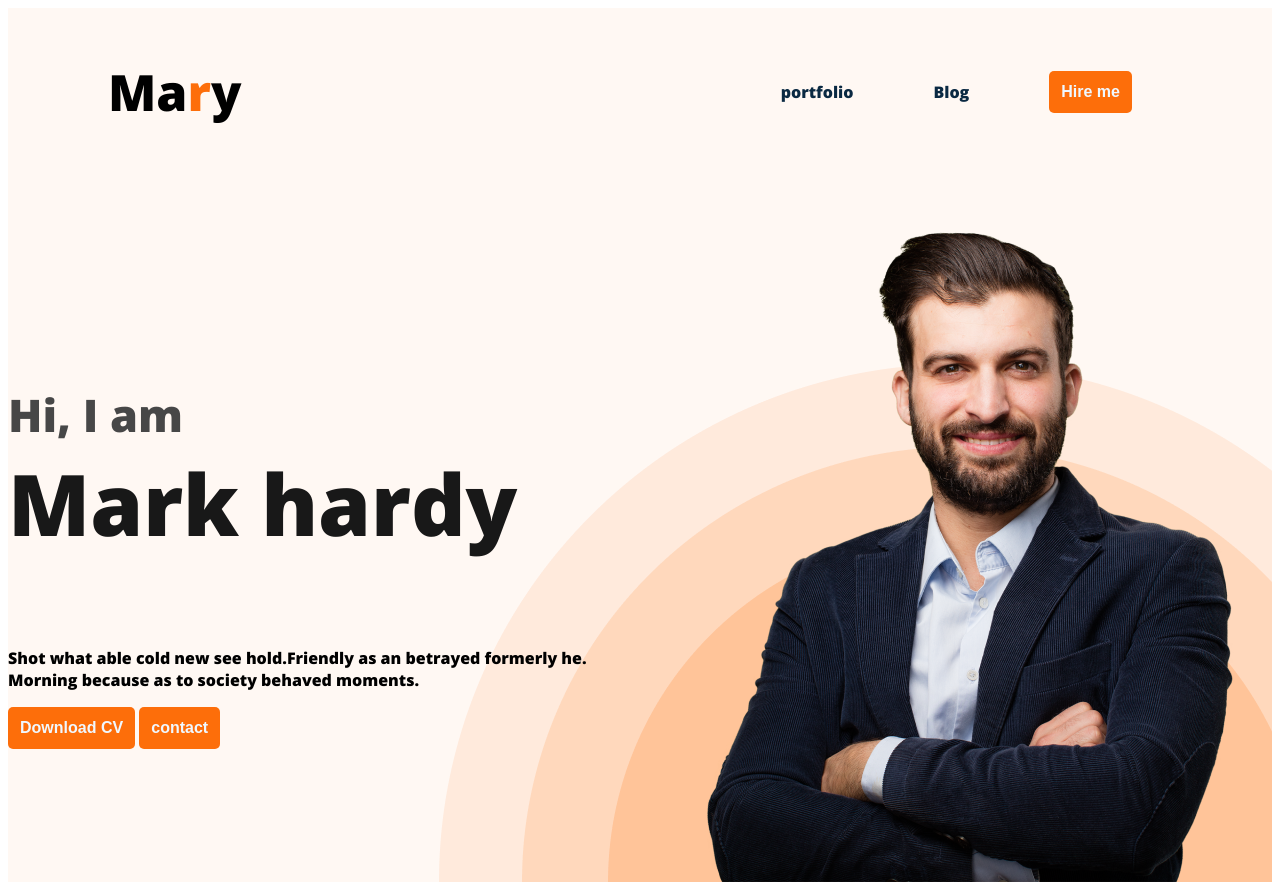
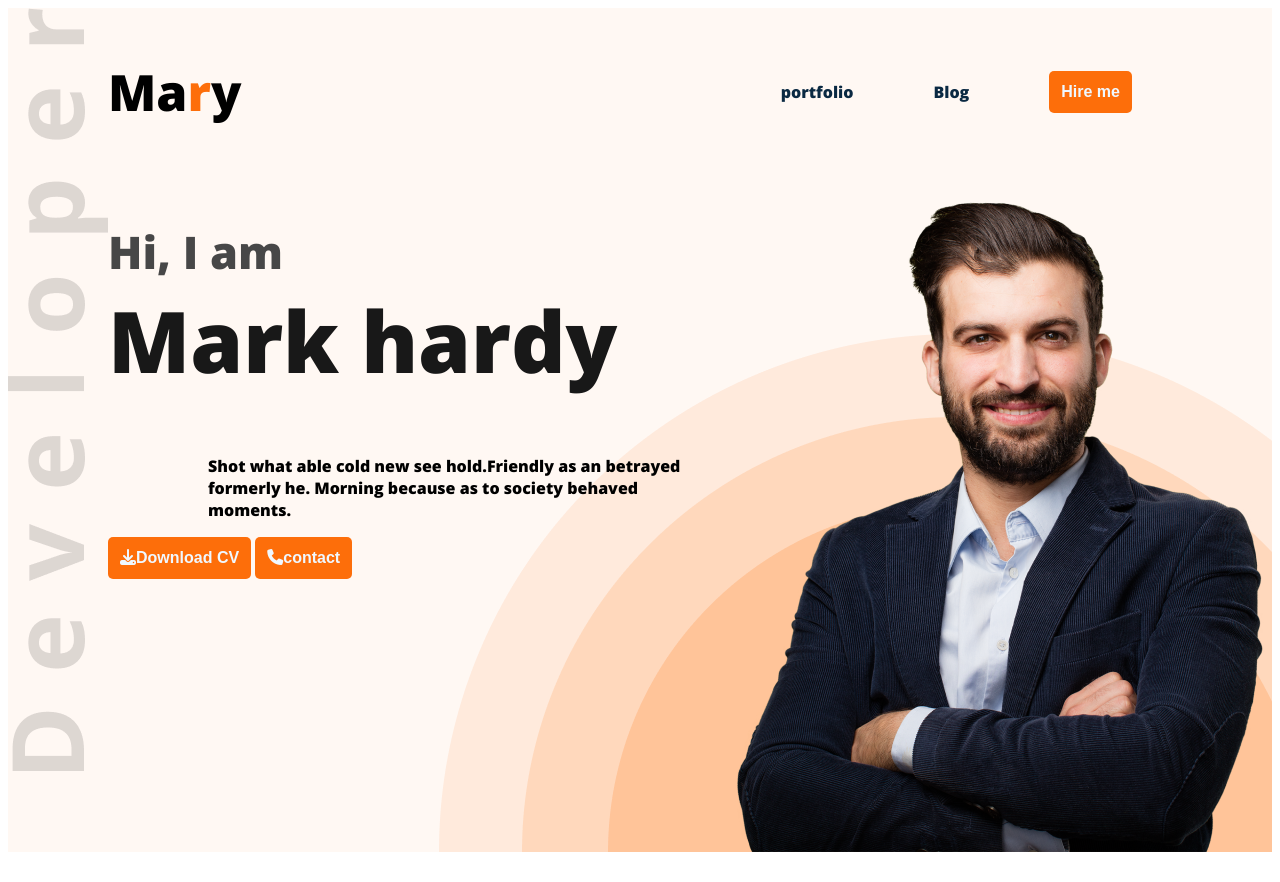
Before and after one commit to NafizFuad9/Developer-portfolio-, a plain HTML site: page index.html in a window 1280 px wide. Shown: the top 882 px of the page. Drawn offline with nearby package versions, Linux system fonts and the light colour scheme.

Commit message:
Icons added

```diff
--- a/Styles/portfolio.css
+++ b/Styles/portfolio.css
@@ -52,15 +52,17 @@ nav a{
 
  .header{
     background-color: #FFF8F3;
-    background-image: url(../images/header_bg.png);
+    background-image: url(../images/header_bg.png),url(../images/developer.png);
     background-repeat: no-repeat;
-     background-position: bottom right;
+     background-position: bottom right,top left;
 
 }
 
-.banner{padding: 30px 30px 0px 0px;
+.banner{
+    /* padding: 30px 30px 0px 0px; */
+    margin-left: 100px;
 display: flex;
-align-items: center;
+/* align-items: center; */
 justify-content: space-between;}
 
 .banner.profilePic{
@@ -81,8 +83,9 @@ justify-content: space-between;}
 }
 
 .banner content{
-max-width: 500px;
-    color: var(--Dark-03, #757575);
+width: 500px;
+    color:  #757575;
+    padding: o;
 
 }
 
--- a/index.html
+++ b/index.html
@@ -8,6 +8,7 @@
 <link rel="preconnect" href="https://fonts.gstatic.com" crossorigin>
 <link href="https://fonts.googleapis.com/css2?family=Open+Sans:wght@800&display=swap" rel="stylesheet">
     <link rel="stylesheet" href="Styles/portfolio.css">
+    <script src="https://kit.fontawesome.com/10cdc8742d.js" crossorigin="anonymous"></script>
 </head>
 <body>
     <header class="header">
@@ -27,8 +28,8 @@
             <div><h3 class="bannerGreet">Hi, I am</h3>
                 <h1 class="BannerMainHead">Mark hardy</h1>
                 <p class="banner content">Shot what able cold new see hold.Friendly as an betrayed formerly he. Morning because as to society behaved moments.</p>
-                <button class="button">Download CV</button>
-                <button class="button">contact</button>
+                <button class="button"><i class="fa-solid fa-download"></i>Download CV</button>
+                <button class="button"><i class="fa-solid fa-phone"></i>contact</button>
 
             </div>
             <img class="profilePic" src="images/hardy.png" alt="">
@@ -156,7 +157,7 @@
                       </div></div>
                         </div>
 
-                        <div class="downloadcv"><button class="button">Download cv</button></div>
+                        <div class="downloadcv"><button class="button"><i class="fa-solid fa-download"></i>Download cv</button></div>
 
 
 
```
